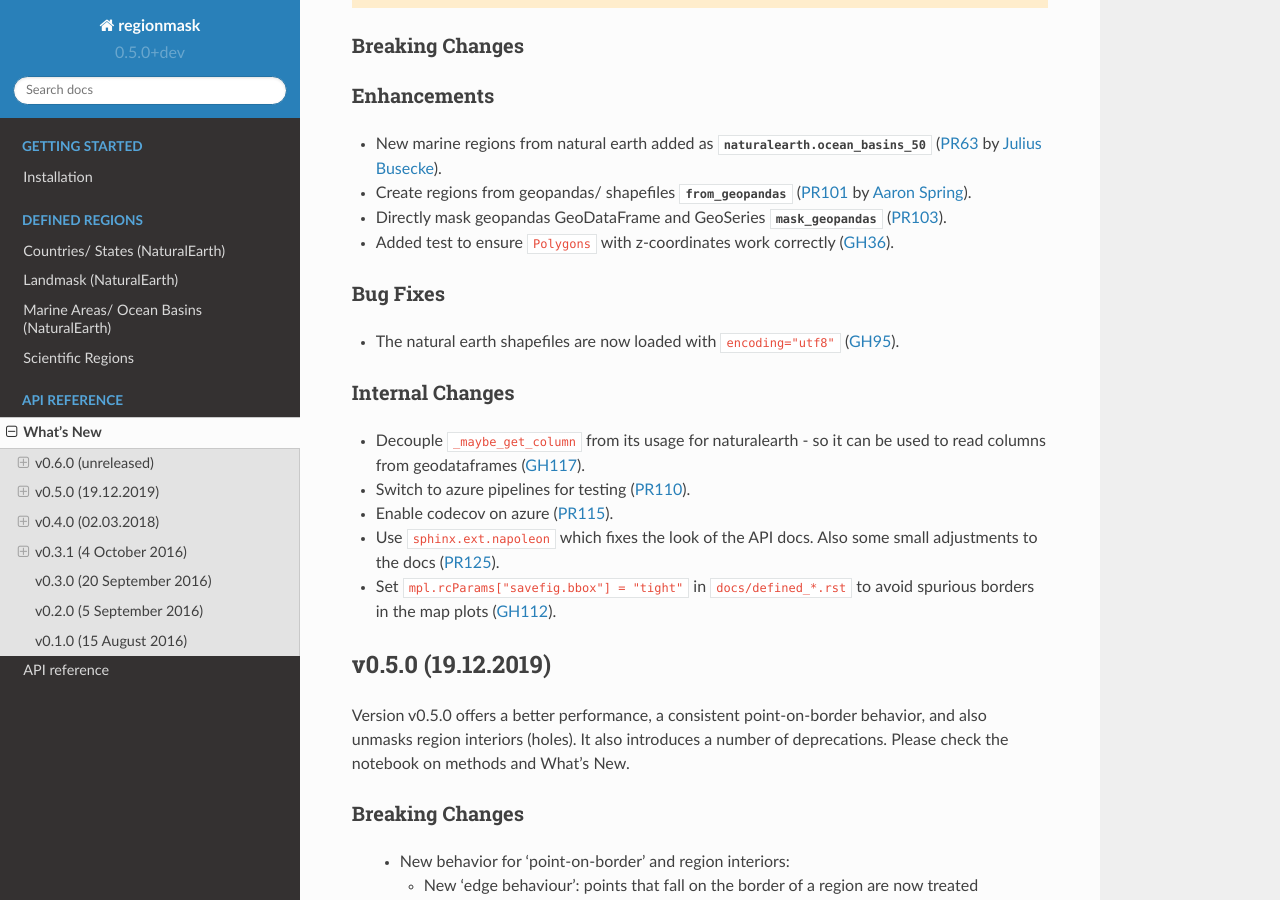
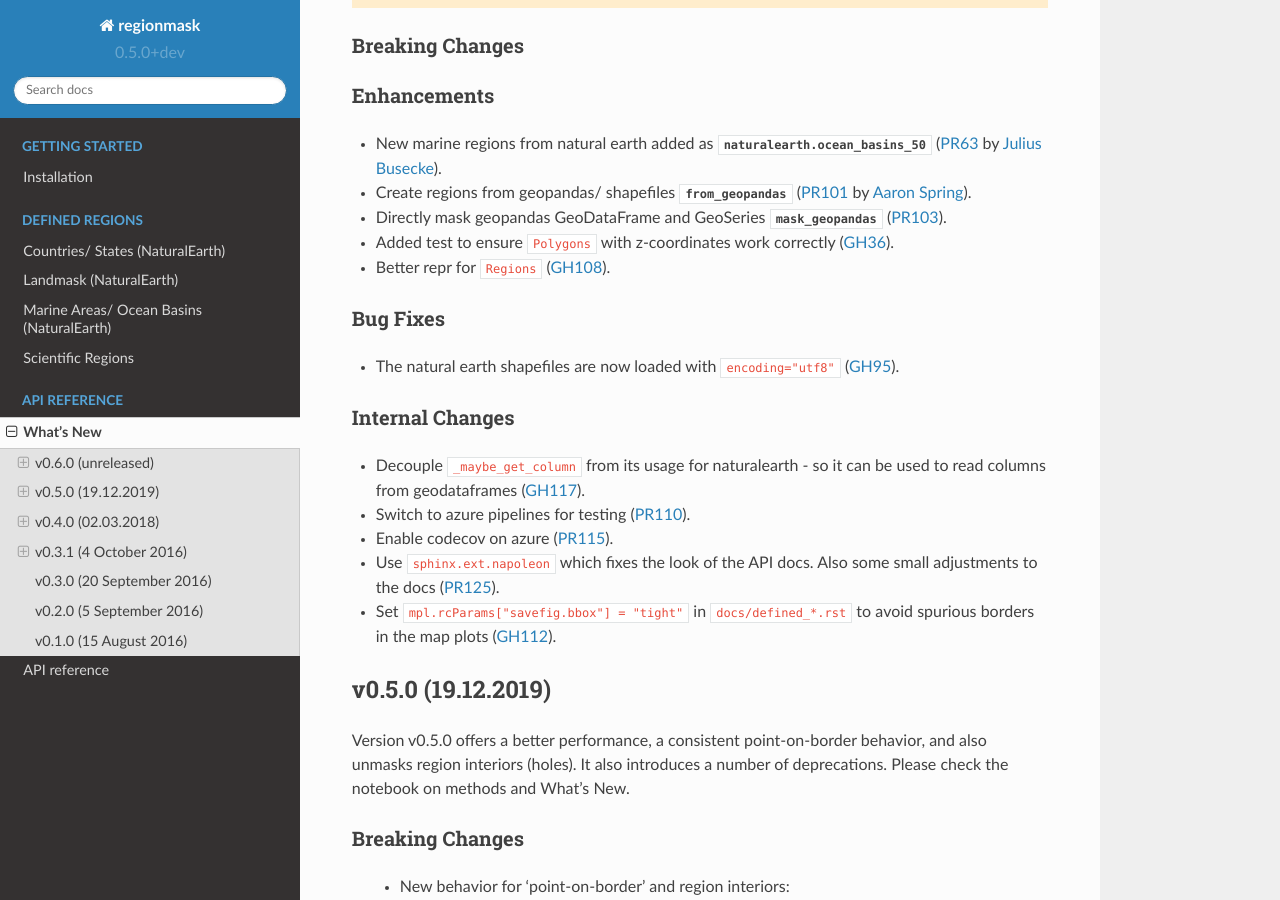
Before and after one commit to regionmask/regionmask, a Sphinx documentation site: the page built from docs/whats_new.rst, in a window 1280 px wide and 900 px high, scrolled down 505 px. Built offline with Sphinx 7.4.7 and the Read the Docs theme 2.0.0, drawn with Linux system fonts in a browser that asks for light colours; pages that are not in the unit, such as notebooks, are missing from menus.

Commit message:
whats new

```diff
--- a/docs/whats_new.rst
+++ b/docs/whats_new.rst
@@ -35,6 +35,7 @@ Enhancements
   (:pull:`101` by `Aaron Spring <https://github.com/aaronspring>`_).
 - Directly mask geopandas GeoDataFrame and GeoSeries :py:attr:`mask_geopandas` (:pull:`103`).
 - Added test to ensure ``Polygons`` with z-coordinates work correctly (:issue:`36`).
+- Better repr for ``Regions`` (:issue:`108`).
 
 Bug Fixes
 ~~~~~~~~~
```
